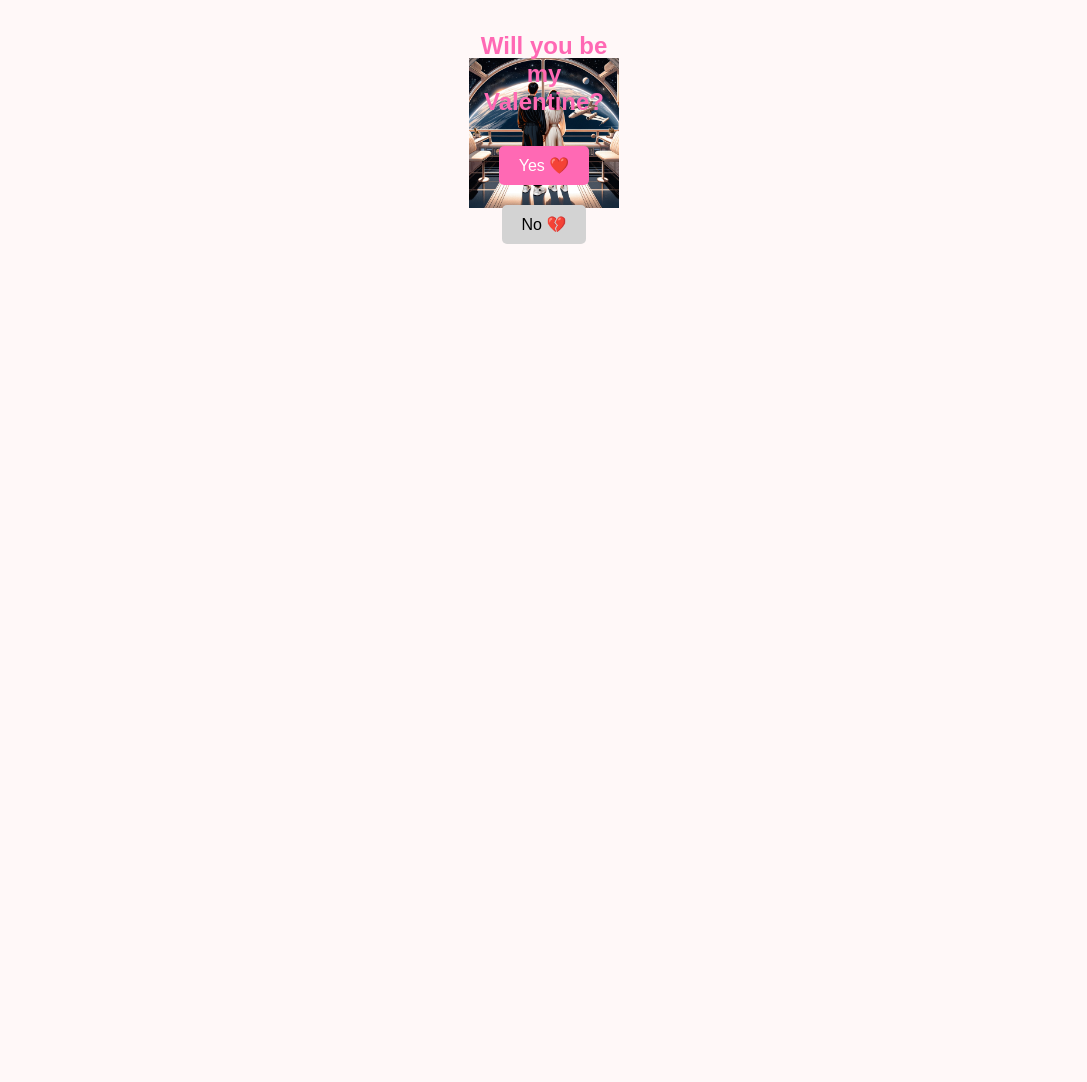
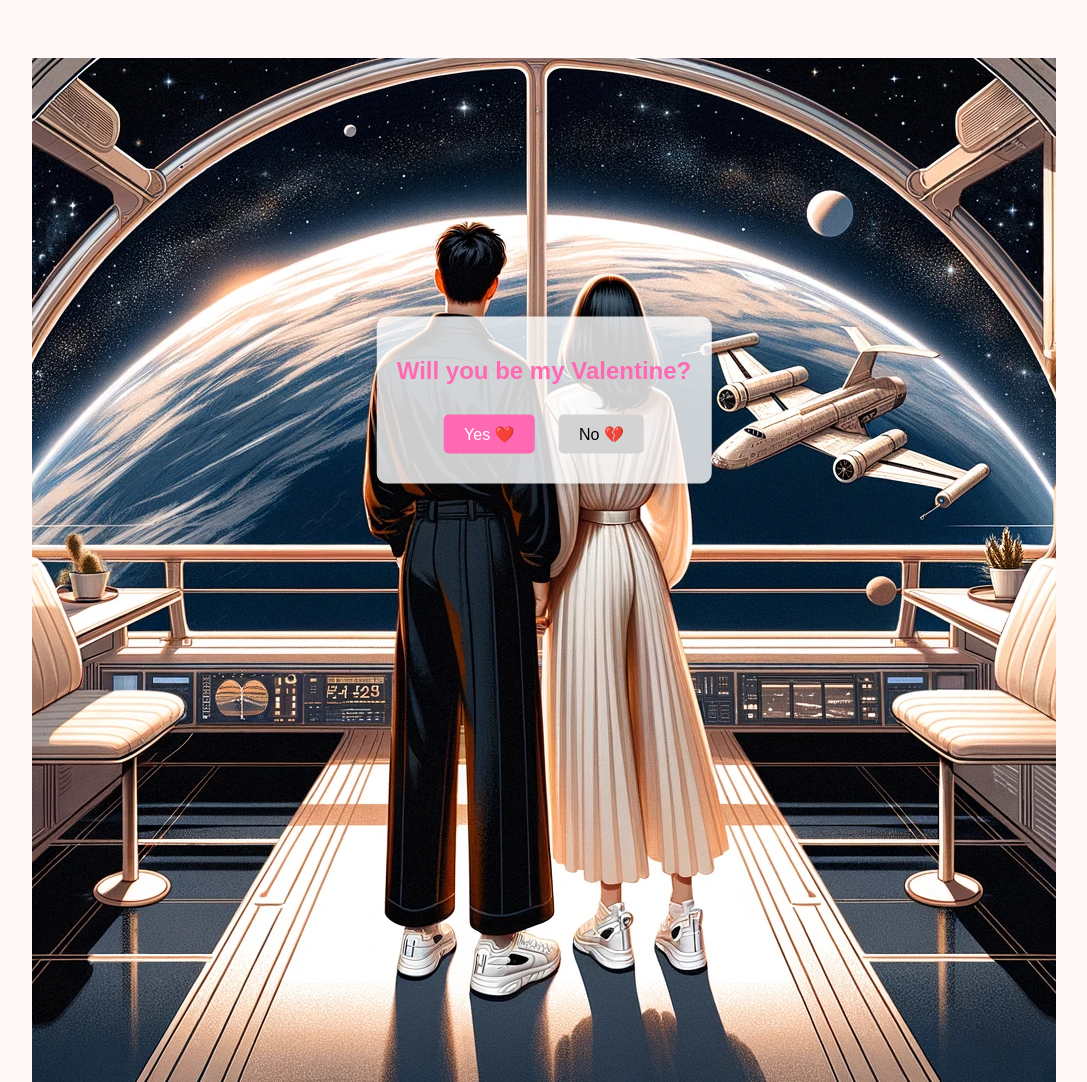
Before and after one commit to bbabecht/BabePaii.github.io, a plain HTML site: page index.html in a window 1280 px wide. Shown: the whole page, without its empty margins (96-1183 px from the left). Before the commit the page ends 800 px from the top, so only its background shows below. Drawn offline with Linux system fonts and the light colour scheme.

Commit message:
Add files via upload

```diff
--- a/index.html
+++ b/index.html
@@ -3,7 +3,7 @@
 <head>
 <meta charset="UTF-8">
 <meta name="viewport" content="width=device-width, initial-scale=1.0">
-<title>Paii's first Valentine with her bf</title>
+<title>Would you be my Babetine?</title>
 <style>
     body {
         font-family: 'Arial', sans-serif;
@@ -12,12 +12,12 @@
         padding-top: 50px;
     }
     .valentines-decoration {
-        max-width: 300px;
-        margin: 0 auto 20px;
+        max-width: 90%;
+        margin: 0 auto;
         position: relative;
     }
     .valentines-decoration img {
-        width: 50%;
+        width: 100%;
         display: block;
         margin: 0 auto;
     }
@@ -26,6 +26,10 @@
         top: 50%;
         left: 50%;
         transform: translate(-50%, -50%);
+        background-color: rgba(255, 255, 255, 0.8);
+        padding: 20px;
+        border-radius: 10px;
+        box-shadow: 0 0 10px rgba(0, 0, 0, 0.2);
     }
     h2 {
         color: #ff69b4;
@@ -52,7 +56,7 @@
 </head>
 <body>
 
-<div class="valentines-decoration">
+<div class="">
     <img src="DALL·E 2024-02-13 17.09.39 - Design a romantic scene of the same couple standing on the observation deck of a space station, overlooking a distant planet. The man's outfit is a sl.webp" alt="Valentine's Day Decoration">
     <!-- Repeat the above line for each image, with the correct URL -->
     <div class="asking-text">
@@ -64,7 +68,7 @@
 
 <script>
 function yesResponse() {
-    alert("Hooray!! Paii is now Babe's Valentine ❤️");
+    alert("Yeahhhh Now Paii is now Babe's Valentine ❤️");
     document.getElementById('yesButton').disabled = true;
     document.getElementById('noButton').disabled = true;
 }
```
